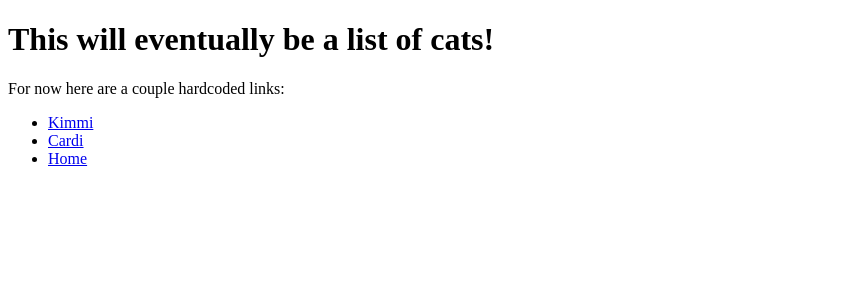
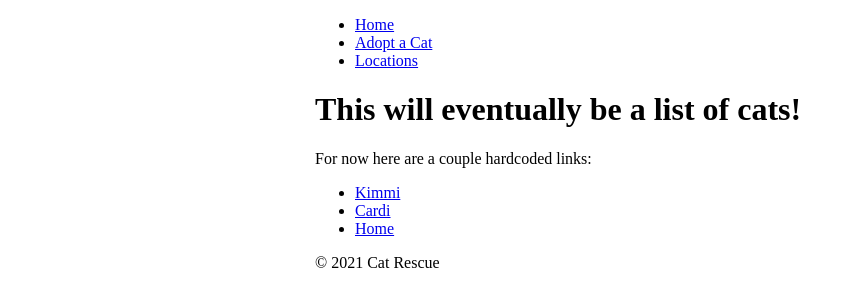
Before and after one commit to rubenkretek/cat-rescue, a Gatsby site in the folder cat-rescue-app/: page /adopt-a-cat in a window 1280 px wide. Shown: the whole page, without its empty margins (0-854 px from the left). Built offline with nearby package versions, Linux system fonts and the light colour scheme; Gatsby itself is replaced by a stand-in of ours.

Commit message:
Created layout component

```diff
--- a/cat-rescue-app/gatsby-node.js
+++ b/cat-rescue-app/gatsby-node.js
@@ -59,6 +59,7 @@ exports.createPages = async ({ graphql, actions }) => {
   }
 
   const locations = result.data.allSanityLocation.edges || [];
+
   locations.forEach((edge, index) => {
     const path = `/locations/${edge.node.slug.current}`;
 
--- /dev/null
+++ b/cat-rescue-app/src/components/footer.js
@@ -0,0 +1,11 @@
+import React from "react";
+
+function Footer() {
+  return (
+    <footer>
+      <p>© 2021 Cat Rescue</p>
+    </footer>
+  );
+}
+
+export default Footer;
--- /dev/null
+++ b/cat-rescue-app/src/components/header.js
@@ -0,0 +1,22 @@
+import React from "react";
+import { Link } from "gatsby";
+
+function Navbar() {
+  return (
+    <nav>
+      <ul>
+        <li>
+          <Link to="/">Home</Link>
+        </li>
+        <li>
+          <Link to="/adopt-a-cat">Adopt a Cat</Link>
+        </li>
+        <li>
+          <Link to="/locations">Locations</Link>
+        </li>
+      </ul>
+    </nav>
+  );
+}
+
+export default Navbar;
--- /dev/null
+++ b/cat-rescue-app/src/components/layout.js
@@ -0,0 +1,14 @@
+import React from "react";
+
+import Header from "./header";
+import Footer from "./footer";
+
+export default function Layout({ children }) {
+  return (
+    <div style={{ margin: `0 auto`, maxWidth: 650, padding: `0 1rem` }}>
+      <Header />
+      {children}
+      <Footer />
+    </div>
+  );
+}
--- a/cat-rescue-app/src/pages/adopt-a-cat.js
+++ b/cat-rescue-app/src/pages/adopt-a-cat.js
@@ -1,8 +1,11 @@
 import * as React from "react";
 import { Link } from "gatsby";
 
+import Layout from "../components/layout";
+
 const AdoptACat = () => {
   return (
+    <Layout>
       <main>
         <h1>This will eventually be a list of cats!</h1>
         <p>For now here are a couple hardcoded links:</p>
@@ -18,6 +21,7 @@ const AdoptACat = () => {
           </li>
         </ul>
       </main>
+    </Layout>
   );
 };
 
```
Also changed, not shown: cat-rescue-app/src/pages/index.js (+7 -12 lines), cat-rescue-app/src/pages/locations.js (+4 -3 lines), cat-rescue-app/src/templates/location.js (+7 -4 lines). Lines whose indentation alone changed are shown as unchanged.
